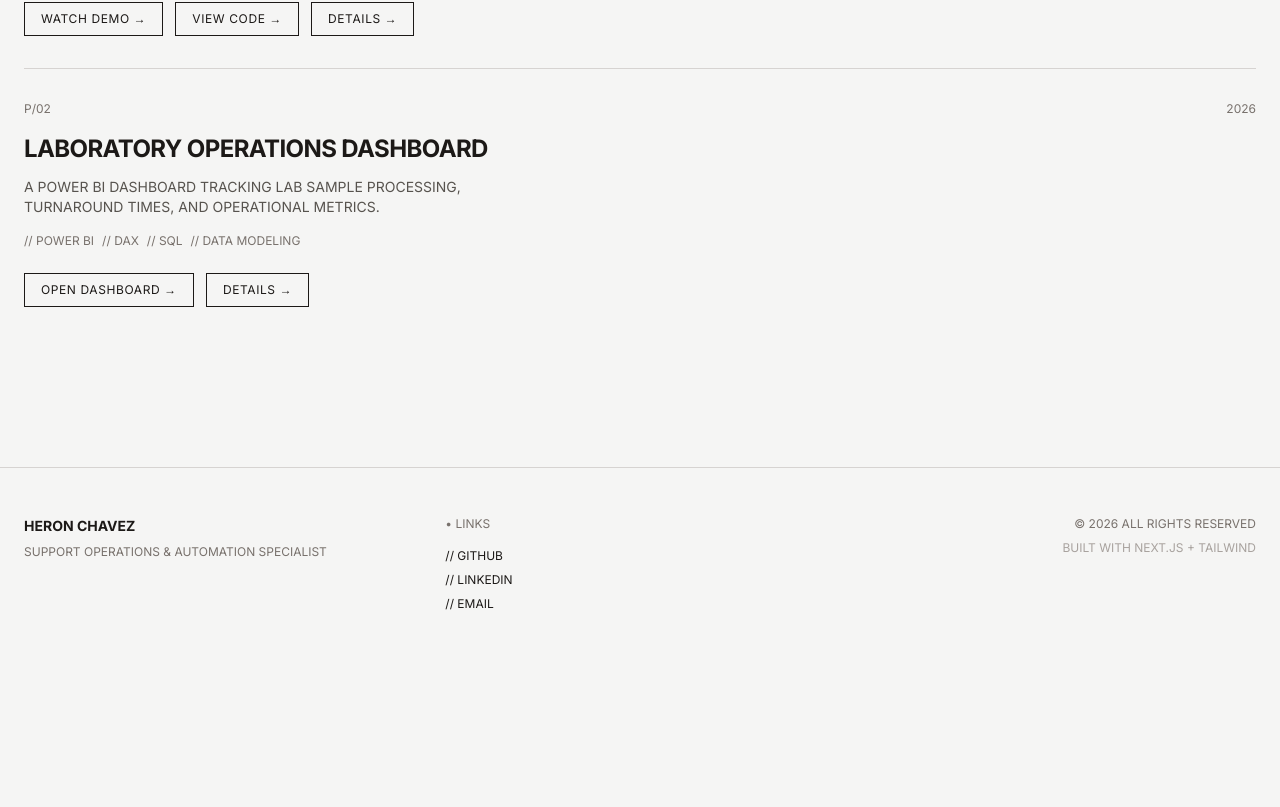
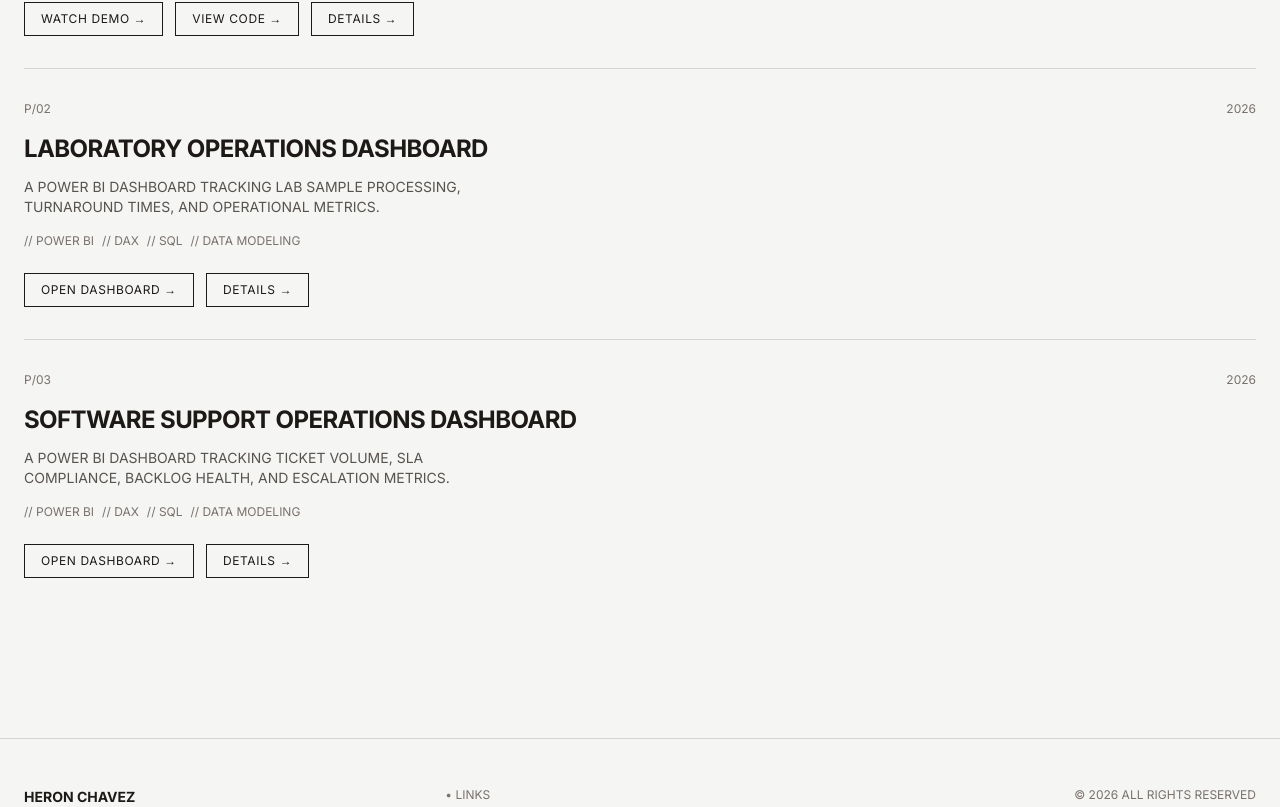
Before and after one commit to hcchav/heronchavez, a Next.js app: page /projects in a window 1280 px wide. Shown: the part 546-1353 px from the top of the page. Before the commit the page ends 1206 px from the top, so only its background shows below. Built offline with nearby package versions, Linux system fonts and the light colour scheme; no server answers.

Commit message:
Add Software Support Operations Dashboard project

```diff
--- a/data/projects.ts
+++ b/data/projects.ts
@@ -51,6 +51,23 @@ export const projects: Project[] = [
     featured: false,
     year: 2026,
   },
+  {
+    slug: 'software-support-operations-dashboard',
+    title: 'Software Support Operations Dashboard',
+    description: 'A Power BI dashboard tracking ticket volume, SLA compliance, backlog health, and escalation metrics.',
+    techStack: ['Power BI', 'DAX', 'SQL', 'Data Modeling'],
+    powerBiUrl: 'https://app.powerbi.com/view?r=eyJrIjoiZDc1OWViN2EtZjhjMi00ZTUxLWIxM2ItMGEyYTllMTc4ZDVjIiwidCI6IjJiZjliNjhhLTBkNDctNDcwNS1hYTEwLTQ2NzU1Y2U4ZDEzYyIsImMiOjZ9',
+    problem: 'Support managers lacked visibility into ticket trends, SLA performance, backlog aging, and escalation patterns across product areas.',
+    solution: 'Built an interactive Power BI dashboard that provides real-time insights into support operations KPIs and trends.',
+    howItWorks: [
+      'Tracks ticket volume created vs resolved over time',
+      'Monitors SLA compliance percentage by month',
+      'Visualizes backlog aging distribution',
+      'Enables filtering by priority, product area, and issue category',
+    ],
+    featured: false,
+    year: 2026,
+  },
 ]
 
 export function getProjectBySlug(slug: string): Project | undefined {
```
